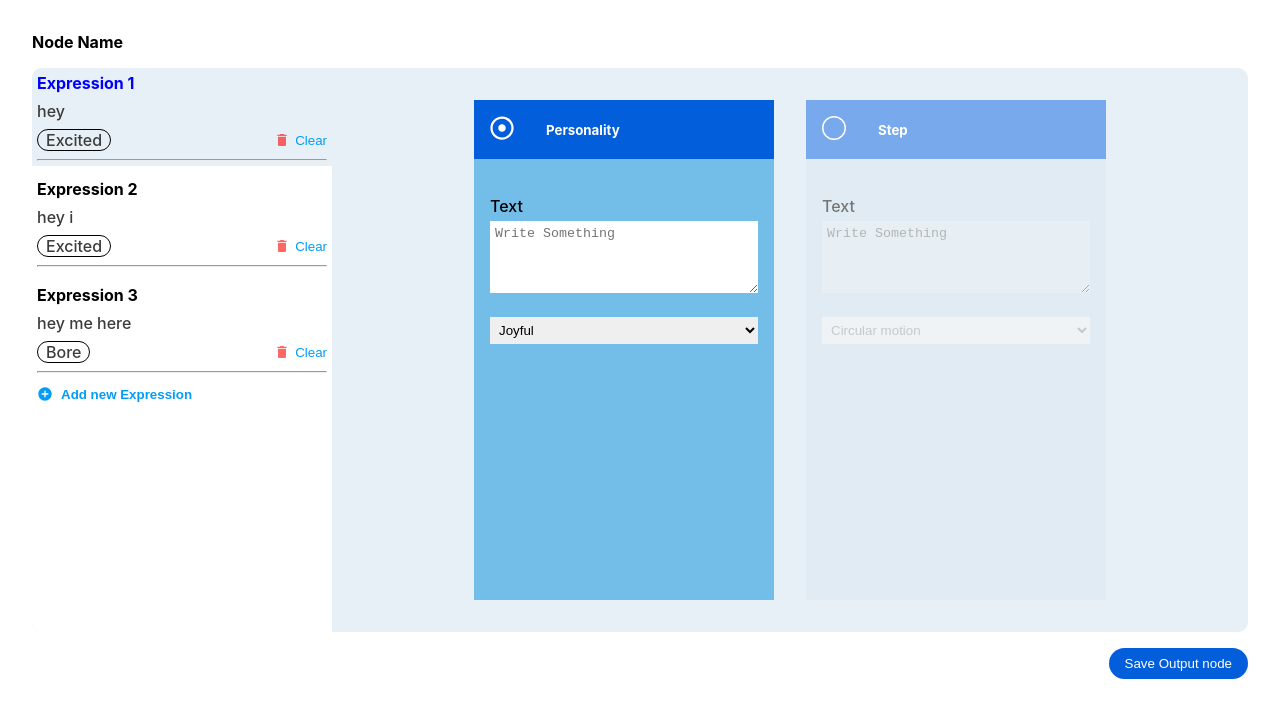
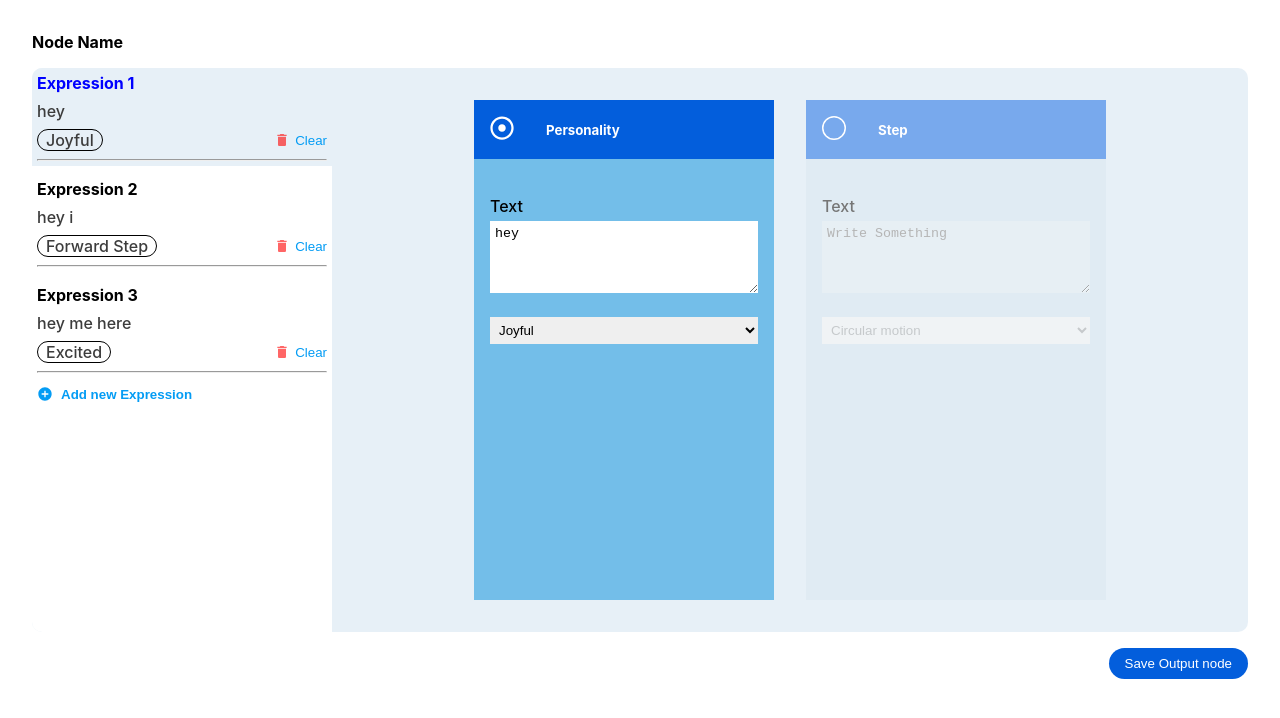
Before and after one commit to arpit0911/ui-expression-miko-assignment, a React (Create React App) app: page / in a window 1280 px wide. Shown: the top 718 px of the page. Built offline with nearby package versions, Linux system fonts and the light colour scheme.

Commit message:
update and delete expression

```diff
--- a/src/App.js
+++ b/src/App.js
@@ -30,27 +30,55 @@ function App() {
       id: 1,
       title: "Expression 1",
       message: "hey",
-      type: "excited",
+      type: "joyful",
       isSelected: true,
+      isPersonality: true,
     },
     {
       id: 2,
       title: "Expression 2",
       message: "hey i",
-      type: "excited",
+      type: "forward step",
       isSelected: false,
+      isPersonality: false,
     },
     {
       id: 3,
       title: "Expression 3",
       message: "hey me here",
-      type: "bore",
+      type: "excited",
       isSelected: false,
+      isPersonality: true,
     },
   ]);
 
+  // *** updating the expression
+
+  const updateExpression = (message, id, type) => {
+    // console.log("updating", message);
+    setExpressions((prevState) => {
+      let newState = prevState.map((item) => {
+        if (item.id === id) {
+          return { ...item, message: message, type: type };
+        }
+        return item;
+      });
+      // console.log(newState);
+      return [...newState];
+    });
+  };
+
+  // ******* deleting expression
+  const deleteExpression = (id) => {
+    console.log("delete Expression", id);
+    setExpressions((prevState) => {
+      let newState = prevState.filter((item) => item.id != id);
+      return [...newState];
+    });
+  };
+
   const selectExpression = (id) => {
-    console.log("select expression");
+    // console.log("select expression");
     setExpressions((prevState) => {
       let temp = updatePrevState(prevState);
       let newState = temp.map((item) => {
@@ -78,9 +106,10 @@ function App() {
         {
           id: prevState.length + 1,
           title: `Expression ${prevState.length + 1}`,
-          message: "hey me here",
-          type: "bore",
+          message: "",
+          type: "",
           isSelected: true,
+          isPersonality: true,
         },
         ...newState,
       ];
@@ -101,6 +130,7 @@ function App() {
                 type={expression.type}
                 isSelected={expression.isSelected}
                 selectExpression={selectExpression}
+                deleteExpression={deleteExpression}
               />
             );
           })}
@@ -112,7 +142,22 @@ function App() {
           </div>
         </div>
         <div className="element-main-container">
-          <Personality title={"Personality"} isActive={true} />
+          {expressions.map((expression) => {
+            if (expression.isSelected) {
+              return (
+                <Personality
+                  key={expression.id}
+                  id={expression.id}
+                  message={expression.message}
+                  personalityType={expression.type}
+                  title={"Personality"}
+                  isActive={expression.isPersonality}
+                  updateExpression={updateExpression}
+                />
+              );
+            }
+          })}
+          {/* <Personality title={"Personality"} isActive={true} /> */}
           <Personality title={"Step"} isActive={false} />
         </div>
       </div>
--- a/src/components/expression item/Expression.js
+++ b/src/components/expression item/Expression.js
@@ -8,21 +8,26 @@ function Expression({
   type,
   isSelected,
   selectExpression,
+  deleteExpression,
 }) {
+  const handleDelete = (id) => {
+    deleteExpression(id);
+  };
   return (
     <>
       <div
-        onClick={() => selectExpression(id)}
         className={
           isSelected ? "expression-wrapper active" : "expression-wrapper"
         }
       >
-        <h4 className="expression-title">{title}</h4>
+        <h4 onClick={() => selectExpression(id)} className="expression-title">
+          {title}
+        </h4>
         <p>{message}</p>
         <div className="expression-action-wrapper">
           <span>{type}</span>
           <div className="expression-action-wrapper">
-            <MdDelete className="delete-btn" />
+            <MdDelete onClick={() => handleDelete(id)} className="delete-btn" />
             <button className="expression-clear-btn">Clear</button>
           </div>
         </div>
--- a/src/components/expression item/expression.css
+++ b/src/components/expression item/expression.css
@@ -1,6 +1,5 @@
 .expression-wrapper {
   /* border: 1px solid red; */
-  cursor: pointer;
   padding: 5px;
 
   display: flex;
@@ -13,6 +12,9 @@
   background-color: rgba(207, 225, 240, 0.5);
   color: blue;
   font-weight: bolder;
+}
+.expression-title {
+  cursor: pointer;
 }
 
 .expression-action-wrapper {
@@ -28,11 +30,13 @@
 }
 .delete-btn {
   color: rgba(255, 0, 0, 0.6);
+  cursor: pointer;
 }
 .expression-clear-btn {
   background-color: transparent;
   border: none;
   color: rgb(4, 156, 244);
+  cursor: pointer;
 }
 .expression-action-wrapper span {
   border: 1px solid black;
--- a/src/components/personality/Personality.js
+++ b/src/components/personality/Personality.js
@@ -1,8 +1,22 @@
-import React from "react";
+import React, { useState } from "react";
 import { FaRegDotCircle } from "react-icons/fa";
 import { BsCircle } from "react-icons/bs";
 import "./personality.css";
-function Personality({ title, isActive }) {
+function Personality({
+  id,
+  message,
+  personalityType,
+  title,
+  isActive,
+  updateExpression,
+}) {
+  const [textMessage, setTextMessage] = useState(message);
+  const [type, setType] = useState(personalityType);
+  // console.log("check", type);
+  const makeChanges = () => {
+    updateExpression(textMessage, id, type);
+  };
+
   return (
     <>
       <div
@@ -32,6 +46,9 @@ function Personality({ title, isActive }) {
           <div className="text-area-wrapper">
             <label>Text</label>
             <textarea
+              value={textMessage}
+              onChange={(e) => setTextMessage(e.target.value)}
+              onBlur={makeChanges}
               disabled={!isActive}
               placeholder="Write Something"
               className="text-area"
@@ -43,9 +60,14 @@ function Personality({ title, isActive }) {
               <option>Forward step</option>
             </select>
           ) : (
-            <select disabled={!isActive}>
-              <option>Joyful</option>
-              <option>Exited</option>
+            <select
+              onChange={(e) => setType(e.target.value)}
+              value={type}
+              disabled={!isActive}
+              onBlur={makeChanges}
+            >
+              <option value="joyful">Joyful</option>
+              <option value="excited">Excited</option>
             </select>
           )}
         </div>
--- a/src/index.js
+++ b/src/index.js
@@ -1,11 +1,7 @@
-import React from 'react';
-import ReactDOM from 'react-dom/client';
-import './index.css';
-import App from './App';
+import React from "react";
+import ReactDOM from "react-dom/client";
+import "./index.css";
+import App from "./App";
 
-const root = ReactDOM.createRoot(document.getElementById('root'));
-root.render(
-  <React.StrictMode>
-    <App />
-  </React.StrictMode>
-);
+const root = ReactDOM.createRoot(document.getElementById("root"));
+root.render(<App />);
```
